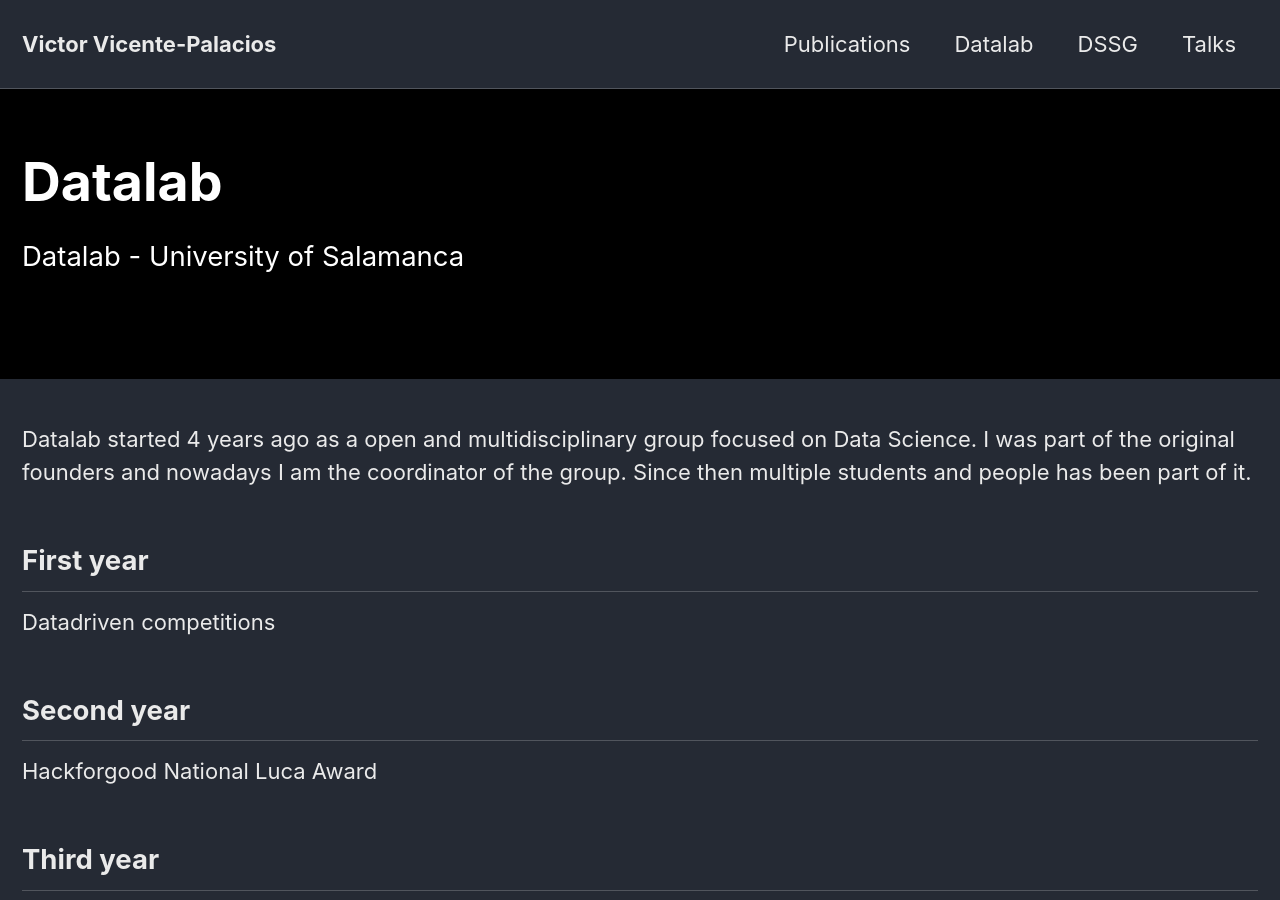
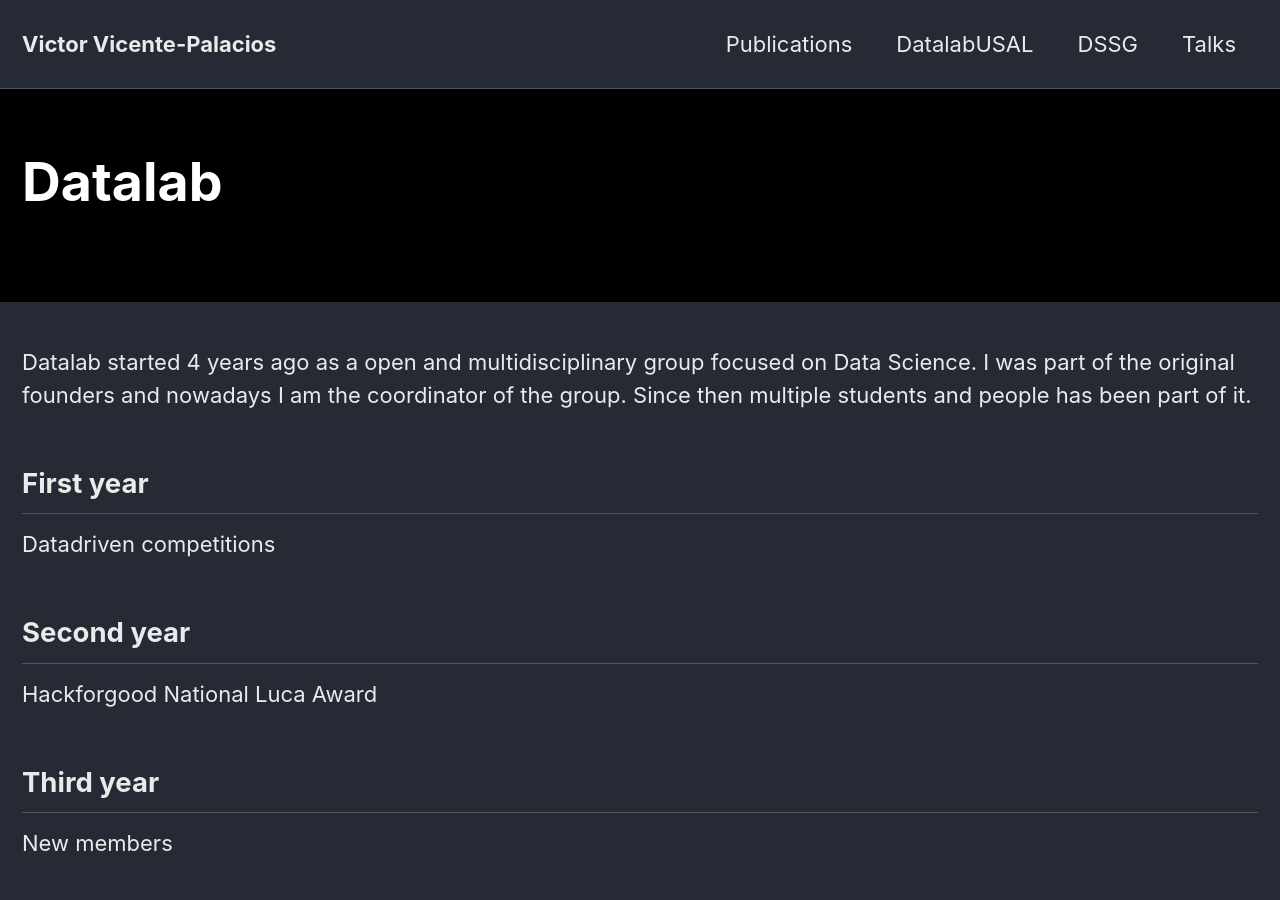
Before and after one commit to victorvicpal/victorvicpal.github.io, a Jekyll site: the page built from _pages/datalabusal.md, in a window 1280 px wide and 900 px high. Built offline with Jekyll 4.4.1, drawn with Linux system fonts in a browser that asks for light colours; cached includes are drawn as plain includes; nearby versions of some CDN libraries.

Commit message:
datalab?

```diff
--- a/_data/navigation.yml
+++ b/_data/navigation.yml
@@ -2,7 +2,7 @@
 main:
   - title: "Publications"
     url: /publications/
-  - title: "Datalab"
+  - title: "DatalabUSAL"
     url: /datalabusal/
   - title: "DSSG"
     url: /dssg/
--- a/_pages/datalabusal.md
+++ b/_pages/datalabusal.md
@@ -2,8 +2,6 @@
 layout: splash
 permalink: /datalabusal/
 title: "Datalab"
-author_profile: true
-excerpt: "Datalab - University of Salamanca"
 header:
   overlay_image:: "/images/DATALAB.png"
   overlay_filter: "0.5"
```
